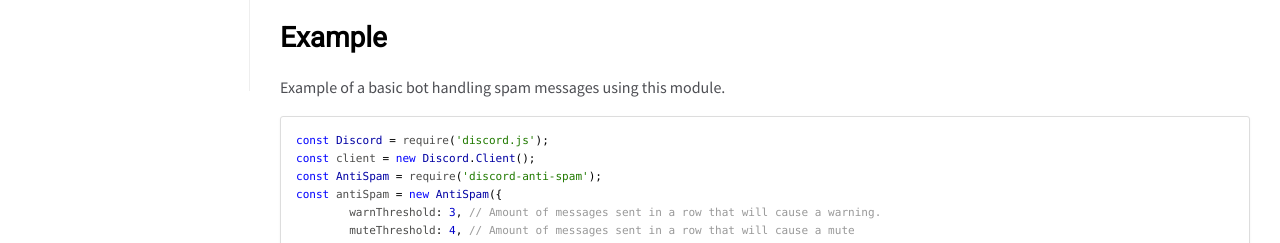
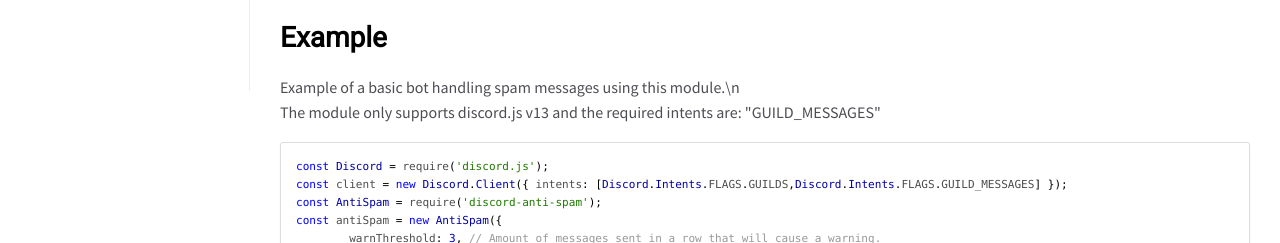
Before and after one commit to Michael-J-Scofield/discord-anti-spam, a website: page docs/index.html in a window 1280 px wide. Shown: the part 709-952 px from the top of the page. Drawn offline with nearby package versions, Linux system fonts and the light colour scheme.

Commit message:
V13 Note

```diff
--- a/docs/index.html
+++ b/docs/index.html
@@ -61,9 +61,9 @@
 <h2>Documentation</h2>
 <p>You can see the package documentation <a href="https://discord-anti-spam.js.org"><strong>here</strong></a>.</p>
 <h2>Example</h2>
-<p>Example of a basic bot handling spam messages using this module.</p>
+<p>Example of a basic bot handling spam messages using this module.\n<br>The module only supports discord.js v13 and the required intents are: "GUILD_MESSAGES"</p>
 <pre class="prettyprint source lang-js"><code>const Discord = require('discord.js');
-const client = new Discord.Client();
+const client = new Discord.Client({ intents: [Discord.Intents.FLAGS.GUILDS,Discord.Intents.FLAGS.GUILD_MESSAGES] });
 const AntiSpam = require('discord-anti-spam');
 const antiSpam = new AntiSpam({
 	warnThreshold: 3, // Amount of messages sent in a row that will cause a warning.
@@ -90,7 +90,7 @@
 
 client.on('ready', () => console.log(`Logged in as ${client.user.tag}.`));
 
-client.on('message', (message) => antiSpam.message(message));
+client.on('messageCreate', (message) => antiSpam.message(message));
 
 client.login('YOUR_SUPER_SECRET_TOKEN');
 </code></pre>
```
